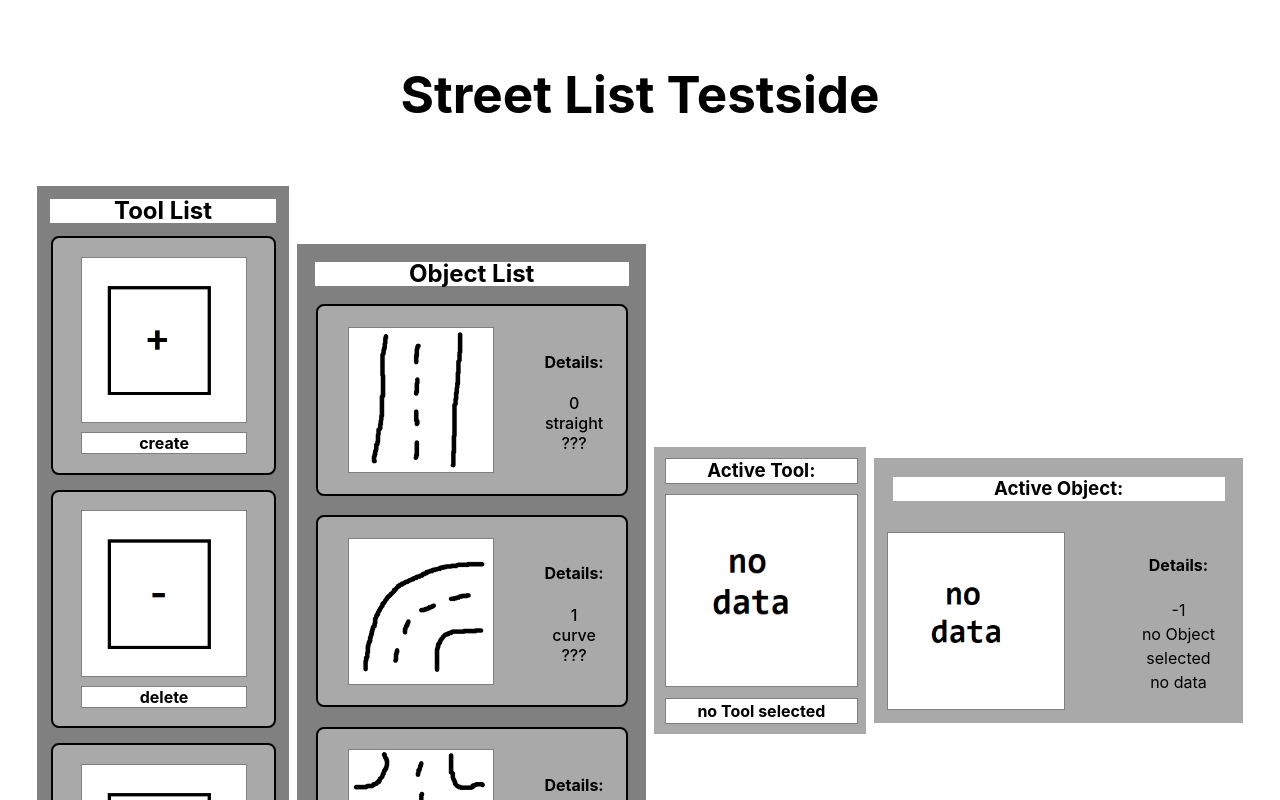
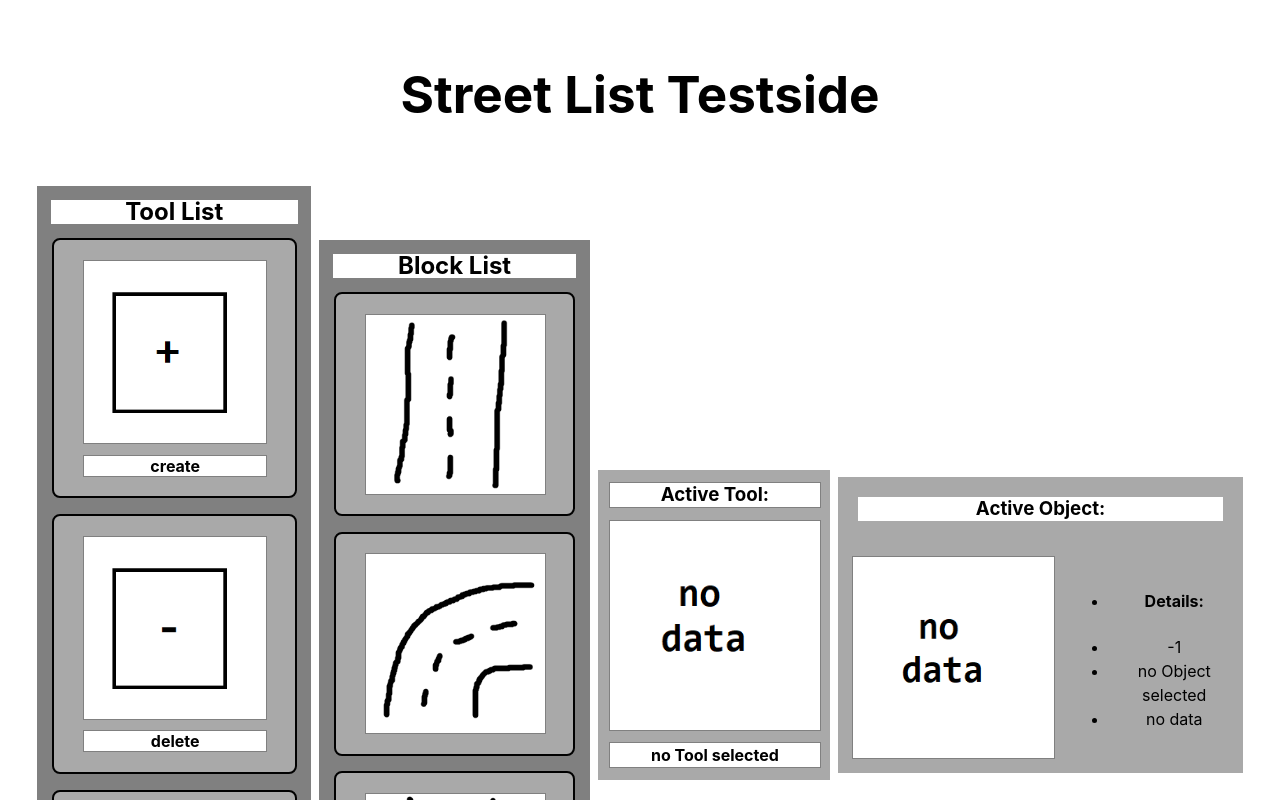
Before and after one commit to yannickMessinger/SoftwareTechnikProjekt_frontend, a Vue app: page / in a window 1280 px wide. Shown: the top 800 px of the page. Built offline with nearby package versions, Linux system fonts and the light colour scheme.

Commit message:
#34 - updated names style and comments

```diff
--- a/src/components/streetplaner/ListBlocksComponent.vue
+++ b/src/components/streetplaner/ListBlocksComponent.vue
@@ -6,15 +6,15 @@
     /**Imports: */
     import { reactive } from 'vue';
     import type { IListElement } from '../../services/streetplaner/IListElement';
-
     import useEventBus from '../../services/eventBus';
 
     /**Variables: */
     const pathToPictures = "/img/streetplaner/";
-    var totalObjectNumber = 3; /** number of objectslots shown in the objectList*/
-    var objectList: IListElement[] = Array(totalObjectNumber).fill([]); /** List of all Objects placable in street Editor*/
-    /**currently selected object, default value is no object selected */
-    var defaultObject: IListElement = {
+    var totalBlockNumber = 3; /** number of blocks in blocklist*/
+    var blockList: IListElement[] = Array(totalBlockNumber).fill([]); /** List of all blocks placable in street editor*/
+
+    /*default block element*/
+    var defaultBlock: IListElement = {
         groupId: -1,
         group: "no data",
         id: -1,
@@ -23,57 +23,43 @@
         heading:0,
         texture: (pathToPictures+"no-data.png")
     };
-    const activeObject = reactive({obj: defaultObject});
-
-    /**entrys in objectlist */
-    objectList[0] = { groupId: 0,group: "Testobject1",id: 0,type:"???",name:"straight",heading:0,texture: (pathToPictures+"object-icons/straight.png")};
-    objectList[1] = { groupId: 0,group: "Testobject1",id: 1,type:"???",name:"curve",heading:0,texture: (pathToPictures+"object-icons/curve.png")};
-    objectList[2] = { groupId: 1,group: "Testobject2",id: 2,type:"???",name:"cross",heading:0,texture: (pathToPictures+"object-icons/cross.png")};
-
-
+    /**  currently selected block */
+    const activeBlock = reactive({block: defaultBlock});
+    /** bus event */
     const {emit}=useEventBus();
 
-    function onCreateObjectClick(row:any){
-        console.log(activeObject.obj.name);
-        if(activeObject.obj.id==row.id){
-            activeObject.obj = defaultObject;
+    /**entrys in blocklist */
+    blockList[0] = { groupId: 0,group: "Testobject1",id: 0,type:"???",name:"straight",heading:0,texture: (pathToPictures+"object-icons/straight.png")};
+    blockList[1] = { groupId: 0,group: "Testobject1",id: 1,type:"???",name:"curve",heading:0,texture: (pathToPictures+"object-icons/curve.png")};
+    blockList[2] = { groupId: 1,group: "Testobject2",id: 2,type:"???",name:"cross",heading:0,texture: (pathToPictures+"object-icons/cross.png")};
+
+    function onBlockClicked(clickedBlock:any){
+        console.log(activeBlock.block.name);
+        if(activeBlock.block.id==clickedBlock.id){
+            activeBlock.block = defaultBlock;
         }else{
-            activeObject.obj = row;
+            activeBlock.block = clickedBlock;
         }
-        emit("block-select-event", activeObject.obj);
-        console.log(activeObject.obj.name);
+        emit("block-select-event", activeBlock.block);
+        console.log(activeBlock.block.name);
     }
 </script>
 
 <template>
-    <!--display container for object List-->
+    <!--display container for block list-->
     <div class="list-container">
-        <h2 class="list-title">Object List</h2>
-        <!-- display container for object list element-->
-        <div v-for="element in objectList" class="list-element">
-            <button :class="element.name === activeObject.obj.name ? 'listButtonActive' : 'listButton'" @click="onCreateObjectClick(element)">
-                <table>
-                    <tr>
-                        <td>
-                            <img v-if="element != null" :src="element.texture" class="list-img"/>
-                        </td>
-                        <td>
-                            <ul class="list-without">
-                                <li class="objectList-text"><h4>Details:</h4></li>
-                                <li class="objectList-text">{{element.id}}</li>
-                                <li class="objectList-text">{{element.name}}</li>
-                                <li class="objectList-text">{{element.type}}</li>
-                            </ul>
-                        </td>
-                    </tr>
-                </table>
+        <h2 class="list-title">Block List</h2>
+        <!-- display container for block list element-->
+        <div v-for="element in blockList" class="list-element">
+            <button :class="element.name === activeBlock.block.name ? 'listButtonActive' : 'listButton'" @click="onBlockClicked(element)">
+                <img v-if="element != null" :src="element.texture" class="list-img"/>
             </button>
         </div>
     </div>
 </template>
 
 <style>
-    /** style for object list in general*/
+    /** style for block list in general*/
     .list-container{
         list-style-type: none;
         width: 90%;
@@ -82,85 +68,45 @@
         border: solid 1px gray;
         background-color: gray;
         user-select: none;
-        -webkit-user-drag: none;
-        -khtml-user-drag: none;
-        -moz-user-drag: none;
-        -o-user-drag: none;
+            -webkit-user-drag: none;
+            -khtml-user-drag: none;
+            -moz-user-drag: none;
+            -o-user-drag: none;
     }
-    /** style for list title in objectlist*/
+    /** style for list title in blocklist*/
     .list-title{
         margin: 5%;
         width: 90%;
         height: 90%;
         color:black;
         background-color: white;
-        user-select: none;
-        -webkit-user-drag: none;
-        -khtml-user-drag: none;
-        -moz-user-drag: none;
-        -o-user-drag: none;
     }
-    /** style for list element for toollist and objectlist*/
+    /** style for list element in block list*/
     .list-element {
         display: list-item;
         border: solid 1px gray;
         margin: 5%;
-        user-select: none;
-        -webkit-user-drag: none;
-        -khtml-user-drag: none;
-        -moz-user-drag: none;
-        -o-user-drag: none;
     }
-    /** style for images in list-Element*/
+    /** style for images in list element*/
     .list-img {
         width: 90%;
         height: 90%;
         display: block;
         border: solid 1px gray;
         margin: 5%;
-        user-select: none;
-        -webkit-user-drag: none;
-        -khtml-user-drag: none;
-        -moz-user-drag: none;
-        -o-user-drag: none;
-
     }
-    /** style for text in listelements in object lists*/
+    /** style for text in list lement*/
     .objectList-text{
         color:black;
-        user-select: none;
-        -webkit-user-drag: none;
-        -khtml-user-drag: none;
-        -moz-user-drag: none;
-        -o-user-drag: none;
     }
-    /** style for buttons (tool list and object list) */
+    /** style for buttons in list element */
     .listButton{
         border: solid 2px black;
         background-color:darkgray;
-        user-select: none;
-        -webkit-user-drag: none;
-        -khtml-user-drag: none;
-        -moz-user-drag: none;
-        -o-user-drag: none;
     }
-    /** style for clicked buttons (tool list and object list) */
+    /** style for clicked buttons in list element */
     .listButtonActive{
         border: solid 2px black;
         background-color:orange;
-        user-select: none;
-        -webkit-user-drag: none;
-        -khtml-user-drag: none;
-        -moz-user-drag: none;
-        -o-user-drag: none;
-    }
-    /** list without bullets for object sub list on button*/
-    .list-without {
-        list-style-type: none;
-        user-select: none;
-        -webkit-user-drag: none;
-        -khtml-user-drag: none;
-        -moz-user-drag: none;
-        -o-user-drag: none;
     }
 </style>
```
